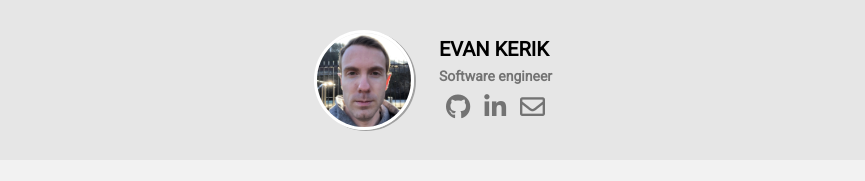
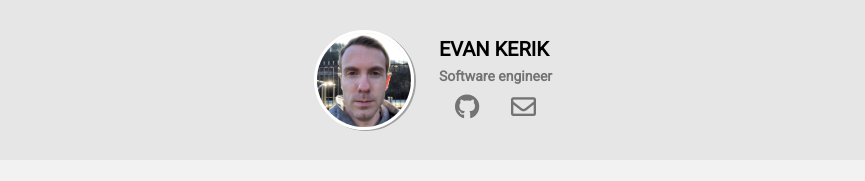
Before and after one commit to ekerik220/portfolio, a React (Create React App) app: page / in a window 1280 px wide. Shown: the top 181 px of the page, without its empty margins (207-1072 px from the left). Built offline with nearby package versions, Linux system fonts and the light colour scheme.

Commit message:
Remove linkedin button

```diff
--- a/src/Components/Header.js
+++ b/src/Components/Header.js
@@ -18,9 +18,6 @@ export default function Header() {
             <a href="https://github.com/ekerik220" target="_blank">
               <i className="fab fa-github"></i>
             </a>
-            <a href="#">
-              <i className="fab fa-linkedin-in"></i>
-            </a>
             <a href="mailto:ekerik220@gmail.com" target="_top">
                 <i className="far fa-envelope"></i>
             </a>
```
